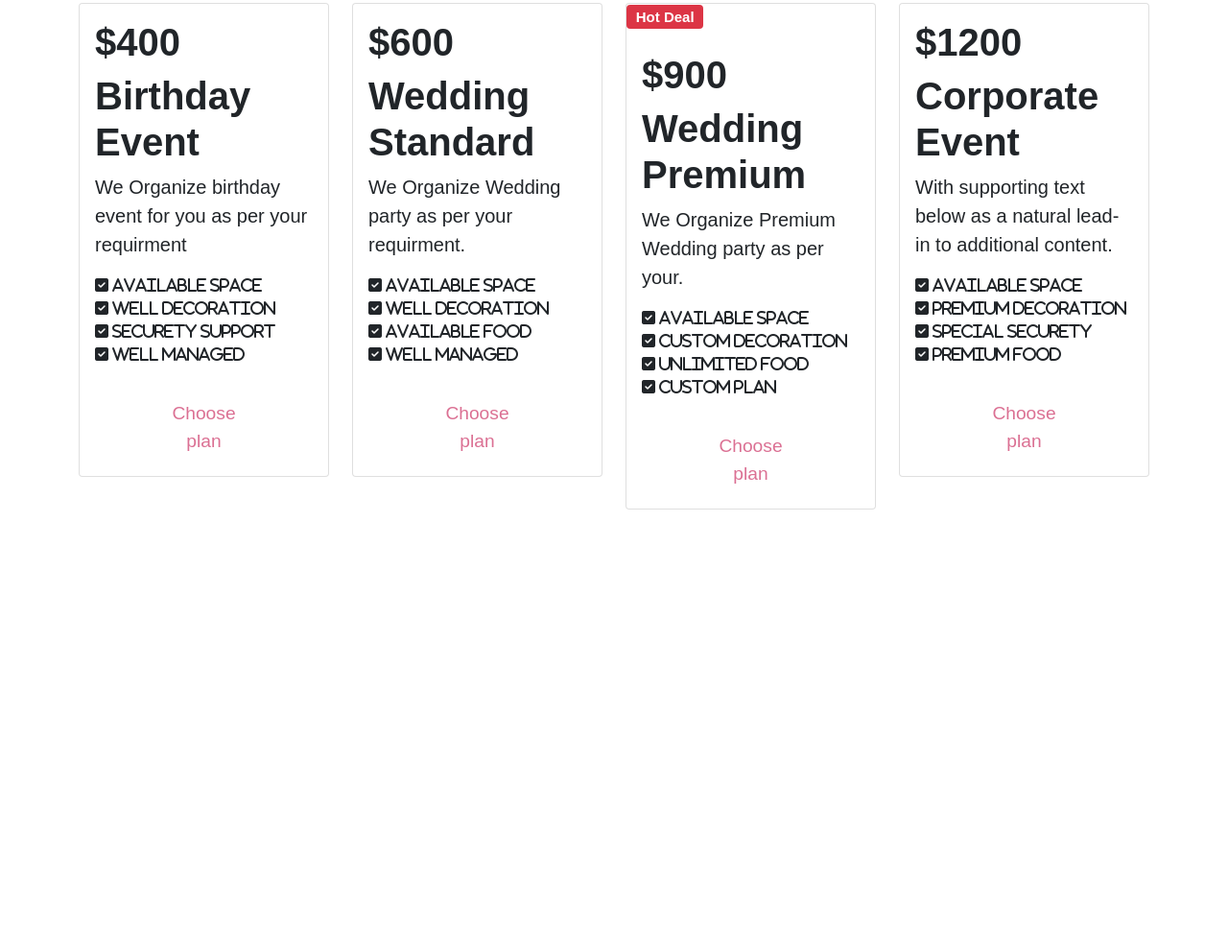
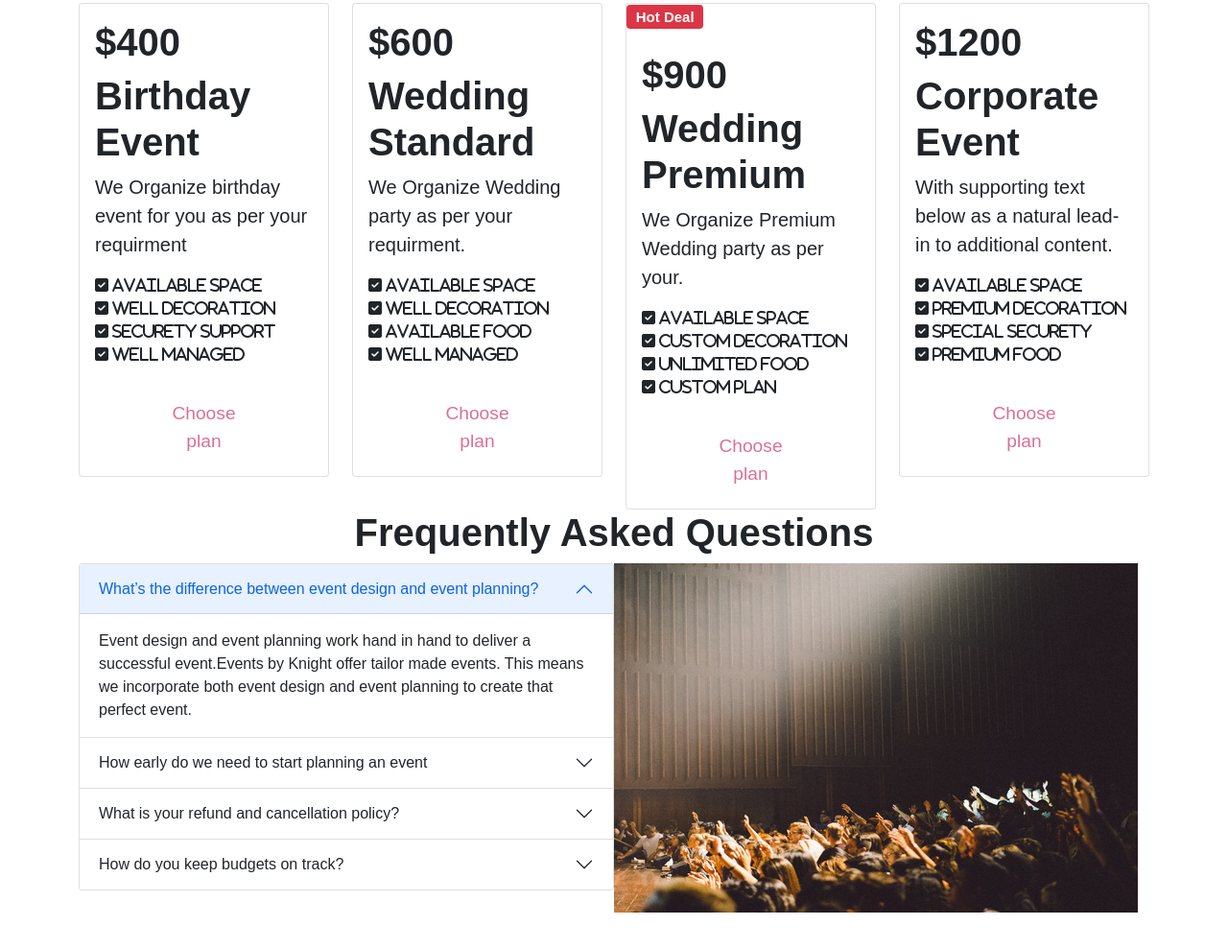
Before and after one commit to jakir10/convention-center, a plain HTML site: page index.html in a window 1280 px wide. Shown: the part 731-1720 px from the top of the page at 96% size. Before the commit the page ends 1310 px from the top, so only its background shows below. Drawn offline with nearby package versions, Linux system fonts and the light colour scheme; a web font is replaced by a local one.

Commit message:
Frequently ask question section added

```diff
--- a/index.html
+++ b/index.html
@@ -187,6 +187,94 @@
             </div>
         </section>
 
+        <!-- FAQ Section -->
+        <section>
+            <h1 class="fs-1 text fw-bold text-center">Frequently Asked Questions</h1>
+            <div class="d-flex">
+                <div class="col-lg-6 col-sm-3 ">
+                    <div class="accordion" id="accordionExample">
+                        <div class="accordion-item">
+                            <h2 class="accordion-header" id="headingOne">
+                                <button class="accordion-button" type="button" data-bs-toggle="collapse"
+                                    data-bs-target="#collapseOne" aria-expanded="true" aria-controls="collapseOne">
+                                    What’s the difference between event design and
+                                    event planning?
+                                </button>
+                            </h2>
+                            <div id="collapseOne" class="accordion-collapse collapse show" aria-labelledby="headingOne"
+                                data-bs-parent="#accordionExample">
+                                <div class="accordion-body">
+                                    Event design and event planning work hand in hand to deliver a
+                                    successful event.Events by Knight offer tailor made events. This
+                                    means we incorporate both event design and event planning to
+                                    create that perfect event.
+                                </div>
+                            </div>
+                        </div>
+                        <div class="accordion-item">
+                            <h2 class="accordion-header" id="headingTwo">
+                                <button class="accordion-button collapsed" type="button" data-bs-toggle="collapse"
+                                    data-bs-target="#collapseTwo" aria-expanded="false" aria-controls="collapseTwo">
+                                    How early do we need to start planning an event
+                                </button>
+                            </h2>
+                            <div id="collapseTwo" class="accordion-collapse collapse" aria-labelledby="headingTwo"
+                                data-bs-parent="#accordionExample">
+                                <div class="accordion-body">
+                                    The time to plan events varies from a few weeks to years. If your event is small,
+                                    you
+                                    can probably put it together in a month or two. A good rule of thumb for any major
+                                    event, from weddings to a company holiday party, is six months.
+                                </div>
+                            </div>
+                        </div>
+                        <div class="accordion-item">
+                            <h2 class="accordion-header" id="headingThree">
+                                <button class="accordion-button collapsed" type="button" data-bs-toggle="collapse"
+                                    data-bs-target="#collapseThree" aria-expanded="false" aria-controls="collapseThree">
+                                    What is your refund and cancellation policy?
+                                </button>
+                            </h2>
+                            <div id="collapseThree" class="accordion-collapse collapse" aria-labelledby="headingThree"
+                                data-bs-parent="#accordionExample">
+                                <div class="accordion-body">
+                                    Refund/cancellation policies applicable in the following conditions: a) In case, the
+                                    buyer cancels the order online before the product has been shipped, the entire order
+                                    amount will be refunded. ... Total order amount after deduction of shipment and
+                                    handling charges will be refunded.
+                                </div>
+                            </div>
+                        </div>
+                        <div class="accordion-item">
+                            <h2 class="accordion-header" id="headingFour">
+                                <button class="accordion-button collapsed" type="button" data-bs-toggle="collapse"
+                                    data-bs-target="#collapseFour" aria-expanded="false" aria-controls="collapseFour">
+                                    How do you keep budgets on track?
+                                </button>
+                            </h2>
+                            <div id="collapseFour" class="accordion-collapse collapse" aria-labelledby="headingFour"
+                                data-bs-parent="#accordionExample">
+                                <div class="accordion-body">
+                                    Check your account statements. <br>
+                                    Categorize your expenses. <br>
+                                    Use a budgeting or expense-tracking app. <br>
+                                    Explore other expense trackers. <br>
+                                    Identify room for change.
+                                </div>
+                            </div>
+                        </div>
+                    </div>
+                </div>
+                <div class="col-lg-6 col-sm-12">
+                    <img src="images/FAQ.png" alt="">
+                </div>
+            </div>
+
+        </section>
+
+
+
+
     </main>
 
 
```
Also changed, not shown: images/FAQ.png (added).
